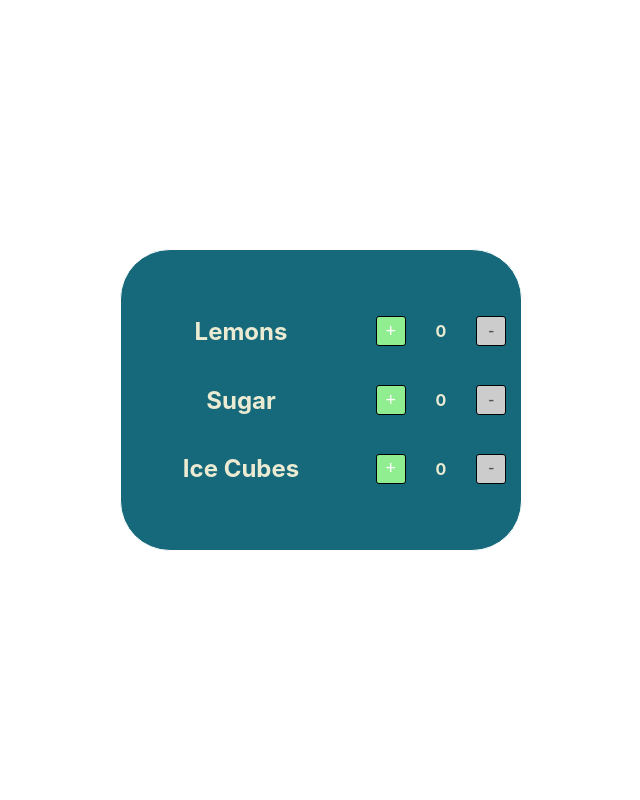
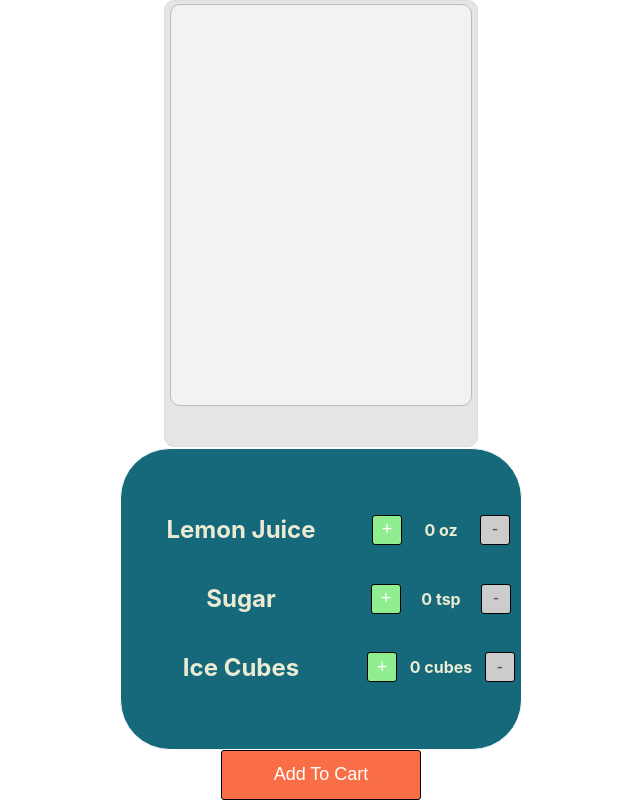
Before and after one commit to ArisaBonsaiTree/lemonade-stand, a React (Create React App) app: page / in a window 1280 px wide. Shown: the whole page, without its empty margins (319-959 px from the left). Built offline with nearby package versions, Linux system fonts and the light colour scheme.

Commit message:
Before replacing Fill With Liquid

```diff
--- a/src/Screens/Customer/Home.jsx
+++ b/src/Screens/Customer/Home.jsx
@@ -1,10 +1,12 @@
 import { useState } from "react"
 
 import styled from 'styled-components'
+import Button from "../../components/Button"
 
 import Card from "../../components/Card"
+import Glass from "../../components/Glass"
 import Product from "../../components/Product"
-
+import Fill from "../../components/Fill"
 
 const StyledHome = styled.div`
     width: 100vw;
@@ -19,16 +21,22 @@ const Home = () => {
 
     const [products, updateProducts] = useState([
         {
-            name: 'Lemons',
-            amount: 0
+            name: 'Lemon Juice',
+            amount: 0,
+            max: 8,
+            unit: 'oz'
         },
         {
             name: 'Sugar',
-            amount: 0
+            amount: 0,
+            max: 12,
+            unit: 'tsp'
         },
         {
             name: 'Ice Cubes',
-            amount: 0
+            amount: 0,
+            max: 12,
+            unit: 'cubes'
         }
     ])
 
@@ -36,9 +44,14 @@ const Home = () => {
         updateProducts(
             products.reduce((acc, product) =>
                 product.name === name
-                    ? [...acc, {name, amount: product.amount + 1}]
+                    ? [
+                        ...acc,
+                        {
+                            ...product, amount: product.amount <= product.max ? product.amount + 1 : product.max
+                        }
+                    ]
                     : [...acc, product],
-                    []
+                []
             )
         )
     }
@@ -47,26 +60,49 @@ const Home = () => {
         updateProducts(
             products.reduce((acc, product) =>
                 product.name === name && product.amount > 0
-                    ? [...acc, {name, amount: product.amount - 1}]
+                    ? [
+                        ...acc,
+                        {
+                            ...product,
+                            amount: product.amount >= 0 ? product.amount - 1 : 0
+                        }
+                    ]
                     : [...acc, product],
-                    []
+                []
             )
         )
     }
 
+    const calcPercentLemonJuice = (amount, max) => 100 - (amount / max) * 100
+
+
     return (
         <StyledHome>
+            <Glass>
+                <Fill
+                    bg='#FFC85C'
+                    percent={calcPercentLemonJuice(products[0].amount, products[0].max)}
+                />
+
+                <Fill
+                    bg='#FFF'
+                    opacity='70%'
+                    percent={calcPercentLemonJuice(products[1].amount, products[1].max)}
+                />
+            </Glass>
             <Card>
                 {products.map((product, i) => (
                     <Product
                         key={product.name + i}
-                        name={product.name}
-                        amount={product.amount}
+                        {...product}
                         increment={() => incrementProduct(product.name)}
                         decrement={() => decrementProduct(product.name)}
                     />
                 ))}
             </Card>
+
+            <Button w='200px' h='50px' bg='#F96E46'>Add To Cart</Button>
+
         </StyledHome>
     )
 }
--- a/src/components/Button.jsx
+++ b/src/components/Button.jsx
@@ -12,6 +12,9 @@ const Button = styled.button`
         background: #CCC;
         color: #555;
     }
+    &:hover{
+        cursor: pointer;
+    }
 `
 
 export default Button
--- /dev/null
+++ b/src/components/Fill.jsx
@@ -0,0 +1,15 @@
+import styled from 'styled-components'
+
+const Fill = styled.div`
+    position: absolute;
+    top: 0;
+    left: 0;
+    background: ${({bg}) => bg};
+    height: 100%;
+    width: 100%;
+    transform: translate(0, ${({percent}) => `${percent}%`});
+    transition: all .5s;
+    opacity: ${({opacity}) => opacity};
+`
+
+export default Fill
--- /dev/null
+++ b/src/components/Glass.jsx
@@ -0,0 +1,32 @@
+import styled from 'styled-components'
+
+
+const GlassBack = styled.div`
+    background: rgba(0, 0, 0, .1);
+    border: 1px solid #ddd;
+    border-top: 1px solid #ddd;
+    border-radius: 10px;
+    padding: 3px 5px 40px 5px;
+`
+
+const GlassFront = styled.div`
+    height: 400px;
+    width: 300px;
+    background: rgba(255, 255, 255, .5);
+    border: 1px solid #BBB;
+    border-radius: 10px;
+    position: relative;
+    overflow: hidden;
+`
+
+const  Glass = ({children}) => {
+    return (
+        <GlassBack>
+            <GlassFront>
+                {children}
+            </GlassFront>
+        </GlassBack>
+    )
+}
+
+export default Glass
--- a/src/components/Product.jsx
+++ b/src/components/Product.jsx
@@ -26,6 +26,7 @@ const Product = props => {
             <Counter>
                 <Button
                     onClick={props.increment}
+                    disabled={props.amount >= props.max}
                     w={buttonWidth}
                     h={buttonHeight}
                     bg='lightGreen'
@@ -33,7 +34,7 @@ const Product = props => {
                     +
                 </Button>
 
-                <h4>{props.amount}</h4>
+                <h4>{props.amount} {props.unit}</h4>
 
                 <Button
                     onClick={props.decrement}
```
Also changed, not shown: src/components/Liquid.jsx (added, +47 -0 lines), Notes.txt, src/assets/wave.svg (added), src/assets/wave2.svg (added).
